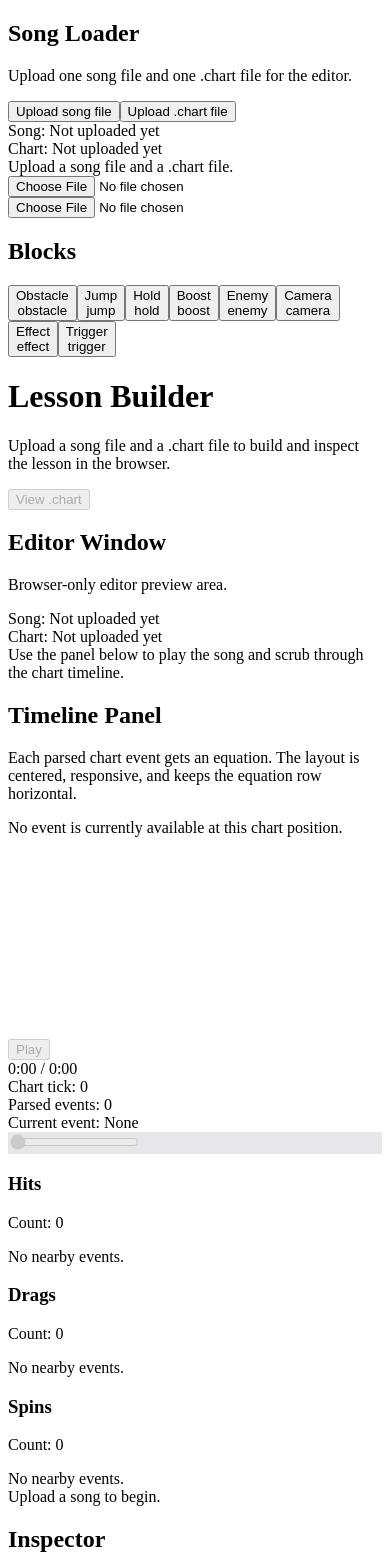
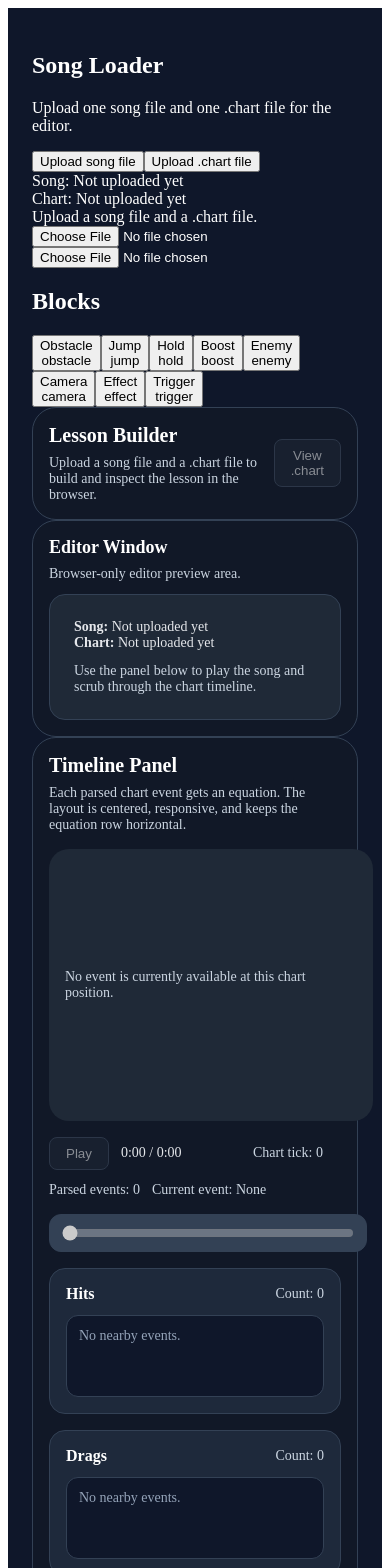
Before and after one commit to Thiiia/ultrarapidplatform, a Next.js app: page /editor in a window 390 px wide. Shown: the top 1568 px of the page. Built offline with nearby package versions, Linux system fonts and the light colour scheme.

Commit message:
Adjusting sizes and adding dark background theme

```diff
--- a/components/editor/BrowserTimelinePanel.tsx
+++ b/components/editor/BrowserTimelinePanel.tsx
@@ -44,7 +44,7 @@ type TimelineSegment = {
 
 const HIT_COLOR = { r: 147, g: 51, b: 234 }
 const DRAG_COLOR = { r: 220, g: 38, b: 38 }
-const EMPTY_COLOR = { r: 229, g: 231, b: 235 }
+const EMPTY_COLOR = { r: 51, g: 65, b: 85 }
 
 const DEFAULT_EQUATION: EquationValue = {
   leftA: "x",
@@ -279,7 +279,7 @@ function buildTimelineSegments(
 
 function buildSegmentGradient(segments: TimelineSegment[], duration: number) {
   if (!segments.length || duration <= 0) {
-    return "#e5e7eb"
+    return "#334155"
   }
 
   const stops: string[] = []
@@ -322,22 +322,61 @@ function HorizontalDotPanel({
   dotClassName: string
 }) {
   return (
-    <div className="rounded-xl border p-4 bg-white space-y-3">
-      <div className="flex items-center justify-between">
-        <h3 className="text-base font-semibold">{title}</h3>
-        <p className="text-sm text-gray-500">Count: {events.length}</p>
+    <div
+      style={{
+        borderRadius: "16px",
+        border: "1px solid #334155",
+        padding: "16px",
+        background: "#1e293b",
+        display: "flex",
+        flexDirection: "column",
+        gap: "12px",
+      }}
+    >
+      <div
+        style={{
+          display: "flex",
+          alignItems: "center",
+          justifyContent: "space-between",
+        }}
+      >
+        <h3 style={{ margin: 0, fontSize: "16px", fontWeight: 600, color: "#FFFFFF" }}>
+          {title}
+        </h3>
+        <p style={{ margin: 0, fontSize: "14px", color: "#cbd5e1" }}>Count: {events.length}</p>
       </div>
 
-      <div className="rounded-lg border bg-black/5 p-3 min-h-[56px]">
-        <div className="flex flex-wrap gap-2 items-center">
+      <div
+        style={{
+          borderRadius: "12px",
+          border: "1px solid #334155",
+          background: "#0f172a",
+          padding: "12px",
+          minHeight: "56px",
+        }}
+      >
+        <div
+          style={{
+            display: "flex",
+            flexWrap: "wrap",
+            gap: "8px",
+            alignItems: "center",
+          }}
+        >
           {events.length === 0 ? (
-            <div className="text-sm text-gray-400">No nearby events.</div>
+            <div style={{ fontSize: "14px", color: "#94a3b8" }}>No nearby events.</div>
           ) : (
             events.map((event, index) => (
               <div
                 key={`${title}-${event.tick}-${event.lane}-${index}`}
                 title={`${event.label} • ${formatTime(event.seconds)} • tick ${event.tick} • lane ${laneLabel(event.lane)}`}
-                className={`h-3 w-3 rounded-full ${dotClassName} shrink-0`}
+                className={dotClassName}
+                style={{
+                  width: "12px",
+                  height: "12px",
+                  borderRadius: "9999px",
+                  flexShrink: 0,
+                }}
               />
             ))
           )}
@@ -365,16 +404,6 @@ export function BrowserTimelinePanel({
     setEditableEvents(parsed.events)
   }, [parsed])
 
-  const timelineSegments = useMemo(
-    () => buildTimelineSegments(editableEvents, duration, 1200, 4),
-    [editableEvents, duration]
-  )
-
-  const timelineGradient = useMemo(
-    () => buildSegmentGradient(timelineSegments, duration),
-    [timelineSegments, duration]
-  )
-
   useEffect(() => {
     if (!songFile) {
       setAudioUrl("")
@@ -391,6 +420,16 @@ export function BrowserTimelinePanel({
       URL.revokeObjectURL(url)
     }
   }, [songFile])
+
+  const timelineSegments = useMemo(
+    () => buildTimelineSegments(editableEvents, duration, 1200, 4),
+    [editableEvents, duration]
+  )
+
+  const timelineGradient = useMemo(
+    () => buildSegmentGradient(timelineSegments, duration),
+    [timelineSegments, duration]
+  )
 
   const handleLoadedMetadata = () => {
     const audio = audioRef.current
@@ -452,19 +491,36 @@ export function BrowserTimelinePanel({
   const estimatedChartTick = Math.round(chartPosition * parsed.maxTick)
 
   return (
-    <div className="rounded-2xl border p-4 space-y-4">
+    <div
+      style={{
+        borderRadius: "24px",
+        border: "1px solid #334155",
+        padding: "16px",
+        display: "flex",
+        flexDirection: "column",
+        gap: "16px",
+        background: "#111827",
+        color: "#FFFFFF",
+      }}
+    >
       <div>
-        <h2 className="text-lg font-semibold">Timeline Panel</h2>
-        <p className="text-sm text-gray-500">
+        <h2 style={{ margin: 0, fontSize: "20px", fontWeight: 700, color: "#FFFFFF" }}>
+          Timeline Panel
+        </h2>
+        <p style={{ marginTop: "8px", marginBottom: 0, fontSize: "14px", color: "#cbd5e1" }}>
           Each parsed chart event gets an equation. The layout is centered, responsive, and keeps the equation row horizontal.
         </p>
       </div>
 
       <div
-        className="mx-auto w-full overflow-hidden"
         style={{
+          margin: "0 auto",
+          width: "100%",
           maxWidth: "1200px",
-          height: "clamp(220px, 24vw, 320px)",
+          height: "clamp(240px, 26vw, 340px)",
+          background: "#1f2937",
+          borderRadius: "20px",
+          padding: "16px",
         }}
       >
         {currentEvent ? (
@@ -481,42 +537,75 @@ export function BrowserTimelinePanel({
             }}
           />
         ) : (
-          <div className="h-full w-full flex items-center justify-center text-sm text-gray-500">
+          <div
+            style={{
+              height: "100%",
+              width: "100%",
+              display: "flex",
+              alignItems: "center",
+              justifyContent: "center",
+              fontSize: "14px",
+              color: "#cbd5e1",
+            }}
+          >
             No event is currently available at this chart position.
           </div>
         )}
       </div>
 
-      <div className="flex items-center gap-3 flex-wrap">
+      <div
+        style={{
+          display: "flex",
+          alignItems: "center",
+          gap: "12px",
+          flexWrap: "wrap",
+          color: "#FFFFFF",
+        }}
+      >
         <button
           type="button"
           onClick={handlePlayPause}
           disabled={!songFile}
-          className="rounded border px-4 py-2 disabled:opacity-50"
+          style={{
+            borderRadius: "8px",
+            border: "1px solid #475569",
+            background: "#1f2937",
+            color: "#FFFFFF",
+            padding: "8px 16px",
+            opacity: !songFile ? 0.5 : 1,
+            cursor: !songFile ? "not-allowed" : "pointer",
+          }}
         >
           {isPlaying ? "Pause" : "Play"}
         </button>
 
-        <div className="text-sm text-gray-600 min-w-[120px]">
+        <div style={{ fontSize: "14px", color: "#e5e7eb", minWidth: "120px" }}>
           {formatTime(currentTime)} / {formatTime(duration)}
         </div>
 
-        <div className="text-sm text-gray-500">
+        <div style={{ fontSize: "14px", color: "#cbd5e1" }}>
           Chart tick: {estimatedChartTick}
         </div>
 
-        <div className="text-sm text-gray-500">
+        <div style={{ fontSize: "14px", color: "#cbd5e1" }}>
           Parsed events: {editableEvents.length}
         </div>
 
-        <div className="text-sm text-gray-500">
+        <div style={{ fontSize: "14px", color: "#cbd5e1" }}>
           Current event: {currentEvent ? currentEvent.label : "None"}
         </div>
       </div>
 
       <div
-        className="rounded-lg border p-2"
-        style={{ background: timelineGradient }}
+        style={{
+          width: "100%",
+          maxWidth: "1200px",
+          margin: "0 auto",
+          borderRadius: "12px",
+          border: "1px solid #334155",
+          padding: "10px 12px",
+          background: timelineGradient,
+        }}
       >
         <input
           type="range"
@@ -526,11 +615,17 @@ export function BrowserTimelinePanel({
           value={Math.min(currentTime, duration || 0)}
           onChange={(e) => handleSliderChange(Number(e.target.value))}
           disabled={!songFile}
-          className="w-full bg-transparent"
+          style={{
+            width: "100%",
+            margin: 0,
+            background: "transparent",
+            accentColor: "#ffffff",
+            display: "block",
+          }}
         />
       </div>
 
-      <div className="space-y-4">
+      <div style={{ display: "flex", flexDirection: "column", gap: "16px" }}>
         <HorizontalDotPanel
           title="Hits"
           events={nearbyHits}
--- a/components/editor/EditorShell.tsx
+++ b/components/editor/EditorShell.tsx
@@ -30,7 +30,14 @@ export function EditorShell({ chartFile = "" }: EditorShellProps) {
   }, [chartFile, chartFileName])
 
   return (
-    <div className="px-6 py-6">
+    <div
+      style={{
+        minHeight: "100vh",
+        background: "#0f172a",
+        color: "#FFFFFF",
+        padding: "24px",
+      }}
+    >
       <div className="grid grid-cols-12 gap-4 items-start">
         <div className="col-span-2 space-y-4">
           <SongLoader
@@ -46,10 +53,22 @@ export function EditorShell({ chartFile = "" }: EditorShellProps) {
         </div>
 
         <div className="col-span-8 space-y-4">
-          <div className="rounded-2xl border p-4 flex items-center justify-between">
+          <div
+            style={{
+              borderRadius: "24px",
+              border: "1px solid #334155",
+              padding: "16px",
+              display: "flex",
+              alignItems: "center",
+              justifyContent: "space-between",
+              background: "#111827",
+            }}
+          >
             <div>
-              <h1 className="text-xl font-semibold">Lesson Builder</h1>
-              <p className="text-sm text-gray-500">
+              <h1 style={{ margin: 0, fontSize: "20px", fontWeight: 700, color: "#FFFFFF" }}>
+                Lesson Builder
+              </h1>
+              <p style={{ marginTop: "8px", marginBottom: 0, fontSize: "14px", color: "#cbd5e1" }}>
                 Upload a song file and a .chart file to build and inspect the lesson in the browser.
               </p>
             </div>
@@ -58,28 +77,54 @@ export function EditorShell({ chartFile = "" }: EditorShellProps) {
               type="button"
               onClick={() => setShowChart((prev) => !prev)}
               disabled={!chartText.trim()}
-              className="rounded border px-4 py-2 disabled:opacity-50"
+              style={{
+                borderRadius: "8px",
+                border: "1px solid #475569",
+                background: "#1f2937",
+                color: "#FFFFFF",
+                padding: "8px 16px",
+                opacity: !chartText.trim() ? 0.5 : 1,
+                cursor: !chartText.trim() ? "not-allowed" : "pointer",
+              }}
             >
               {showChart ? "Hide .chart" : "View .chart"}
             </button>
           </div>
 
-          <div className="rounded-2xl border p-4 space-y-3">
-            <h2 className="text-lg font-semibold">Editor Window</h2>
-            <p className="text-sm text-gray-500">
+          <div
+            style={{
+              borderRadius: "24px",
+              border: "1px solid #334155",
+              padding: "16px",
+              background: "#111827",
+            }}
+          >
+            <h2 style={{ margin: 0, fontSize: "18px", fontWeight: 700, color: "#FFFFFF" }}>
+              Editor Window
+            </h2>
+            <p style={{ marginTop: "8px", marginBottom: "12px", fontSize: "14px", color: "#cbd5e1" }}>
               Browser-only editor preview area.
             </p>
 
-            <div className="rounded-xl border bg-black/5 p-6 text-sm text-gray-600">
+            <div
+              style={{
+                borderRadius: "16px",
+                border: "1px solid #334155",
+                background: "#1f2937",
+                padding: "24px",
+                fontSize: "14px",
+                color: "#e5e7eb",
+              }}
+            >
               <div>
-                <span className="font-medium">Song:</span>{" "}
+                <span style={{ fontWeight: 600 }}>Song:</span>{" "}
                 {songFile ? songFile.name : "Not uploaded yet"}
               </div>
               <div>
-                <span className="font-medium">Chart:</span>{" "}
+                <span style={{ fontWeight: 600 }}>Chart:</span>{" "}
                 {chartFileName || "Not uploaded yet"}
               </div>
-              <div className="pt-3 text-gray-500">
+              <div style={{ paddingTop: "12px", color: "#cbd5e1" }}>
                 Use the panel below to play the song and scrub through the chart timeline.
               </div>
             </div>
@@ -91,9 +136,31 @@ export function EditorShell({ chartFile = "" }: EditorShellProps) {
           />
 
           {showChart && (
-            <div className="rounded-2xl border p-4 space-y-3">
-              <h2 className="text-lg font-semibold">Current .chart File</h2>
-              <div className="rounded-xl bg-black text-green-300 p-4 overflow-auto max-h-96 text-xs whitespace-pre-wrap">
+            <div
+              style={{
+                borderRadius: "24px",
+                border: "1px solid #334155",
+                padding: "16px",
+                background: "#111827",
+              }}
+            >
+              <h2 style={{ margin: 0, fontSize: "18px", fontWeight: 700, color: "#FFFFFF" }}>
+                Current .chart File
+              </h2>
+              <div
+                style={{
+                  marginTop: "12px",
+                  borderRadius: "16px",
+                  background: "#020617",
+                  color: "#86efac",
+                  padding: "16px",
+                  overflow: "auto",
+                  maxHeight: "24rem",
+                  fontSize: "12px",
+                  whiteSpace: "pre-wrap",
+                  border: "1px solid #334155",
+                }}
+              >
                 {chartText || "No chart file loaded."}
               </div>
             </div>
--- a/components/editor/EquationCircle.tsx
+++ b/components/editor/EquationCircle.tsx
@@ -15,17 +15,17 @@ type EquationCircleProps = {
 function getFontSize(value: string, size: number) {
   const length = value.trim().length
 
-  if (length <= 1) return Math.max(14, size * 0.34)
-  if (length === 2) return Math.max(12, size * 0.28)
-  if (length === 3) return Math.max(10, size * 0.22)
-  return Math.max(9, size * 0.18)
+  if (length <= 1) return Math.max(18, size * 0.36)
+  if (length === 2) return Math.max(16, size * 0.28)
+  if (length === 3) return Math.max(14, size * 0.22)
+  return Math.max(12, size * 0.18)
 }
 
 export function EquationCircle({
   value = "",
   onChange,
   placeholder = "",
-  size = 34,
+  size = 56,
   readOnly = false,
   imageSrc = "/images/equation-circle.png",
 }: EquationCircleProps) {
@@ -90,13 +90,12 @@ export function EquationCircle({
               fontSize: `${fontSize}px`,
               color: "#FFFFFF",
               WebkitTextFillColor: "#FFFFFF",
-              textShadow: "0 0 3px rgba(0,0,0,0.65)",
+              textShadow: "0 0 4px rgba(0,0,0,0.85)",
               width: "68%",
               textAlign: "center",
               lineHeight: 1,
               whiteSpace: "nowrap",
-              overflow: "hidden",
-              textOverflow: "ellipsis",
+              overflow: "visible",
               display: "block",
             }}
           >
@@ -122,7 +121,7 @@ export function EquationCircle({
               fontSize: `${fontSize}px`,
               color: "#FFFFFF",
               WebkitTextFillColor: "#FFFFFF",
-              textShadow: "0 0 3px rgba(0,0,0,0.65)",
+              textShadow: "0 0 4px rgba(0,0,0,0.85)",
               lineHeight: 1,
               caretColor: "#FFFFFF",
               padding: 0,
--- a/components/editor/EventEquationEditor.tsx
+++ b/components/editor/EventEquationEditor.tsx
@@ -23,7 +23,7 @@ export function EventEquationEditor({
   onChange,
 }: EventEquationEditorProps) {
   const containerRef = useRef<HTMLDivElement | null>(null)
-  const [circleSize, setCircleSize] = useState(34)
+  const [circleSize, setCircleSize] = useState(56)
 
   useEffect(() => {
     const element = containerRef.current
@@ -31,7 +31,7 @@ export function EventEquationEditor({
 
     const updateSize = () => {
       const width = element.clientWidth
-      const next = Math.max(28, Math.min(width * 0.028, 36))
+      const next = Math.max(48, Math.min(width * 0.055, 72))
       setCircleSize(next)
     }
 
@@ -46,12 +46,12 @@ export function EventEquationEditor({
   }, [])
 
   const operatorFontSize = useMemo(
-    () => Math.max(16, Math.min(circleSize * 0.85, 24)),
+    () => Math.max(24, Math.min(circleSize * 0.72, 36)),
     [circleSize]
   )
 
   const equalsFontSize = useMemo(
-    () => Math.max(18, Math.min(circleSize * 0.95, 26)),
+    () => Math.max(26, Math.min(circleSize * 0.82, 40)),
     [circleSize]
   )
 
@@ -71,7 +71,8 @@ export function EventEquationEditor({
         display: "flex",
         flexDirection: "column",
         justifyContent: "center",
-        gap: "12px",
+        gap: "14px",
+        color: "#FFFFFF",
       }}
     >
       <div>
@@ -79,7 +80,8 @@ export function EventEquationEditor({
           style={{
             margin: 0,
             fontSize: "28px",
-            fontWeight: 600,
+            fontWeight: 700,
+            color: "#FFFFFF",
           }}
         >
           Event Equation
@@ -88,8 +90,8 @@ export function EventEquationEditor({
           style={{
             marginTop: "8px",
             marginBottom: 0,
-            fontSize: "16px",
-            color: "#6b7280",
+            fontSize: "15px",
+            color: "#cbd5e1",
           }}
         >
           Edit the equation assigned to the current event.
@@ -113,7 +115,7 @@ export function EventEquationEditor({
             flexWrap: "nowrap",
             alignItems: "center",
             justifyContent: "center",
-            gap: "12px",
+            gap: "14px",
             padding: "0 16px",
             minWidth: "max-content",
           }}
@@ -137,15 +139,16 @@ export function EventEquationEditor({
               fontFamily: "var(--font-grandstander)",
               fontWeight: 700,
               fontSize: `${operatorFontSize}px`,
+              color: "#FFFFFF",
               lineHeight: 1,
               padding: 0,
               margin: 0,
-              minWidth: "20px",
+              minWidth: "24px",
               cursor: "pointer",
             }}
           >
             {OPERATOR_OPTIONS.map((option) => (
-              <option key={option} value={option}>
+              <option key={option} value={option} style={{ color: "#111827" }}>
                 {option}
               </option>
             ))}
@@ -165,6 +168,7 @@ export function EventEquationEditor({
               fontSize: `${equalsFontSize}px`,
               lineHeight: 1,
               display: "inline-block",
+              color: "#FFFFFF",
             }}
           >
             {value.equals}
@@ -182,11 +186,11 @@ export function EventEquationEditor({
       <div
         style={{
           fontSize: "14px",
-          color: "#4b5563",
+          color: "#cbd5e1",
         }}
       >
         Current equation:{" "}
-        <span style={{ fontWeight: 500 }}>
+        <span style={{ fontWeight: 600, color: "#FFFFFF" }}>
           {value.leftA} {value.operatorA} {value.leftB} {value.equals} {value.right}
         </span>
       </div>
```
